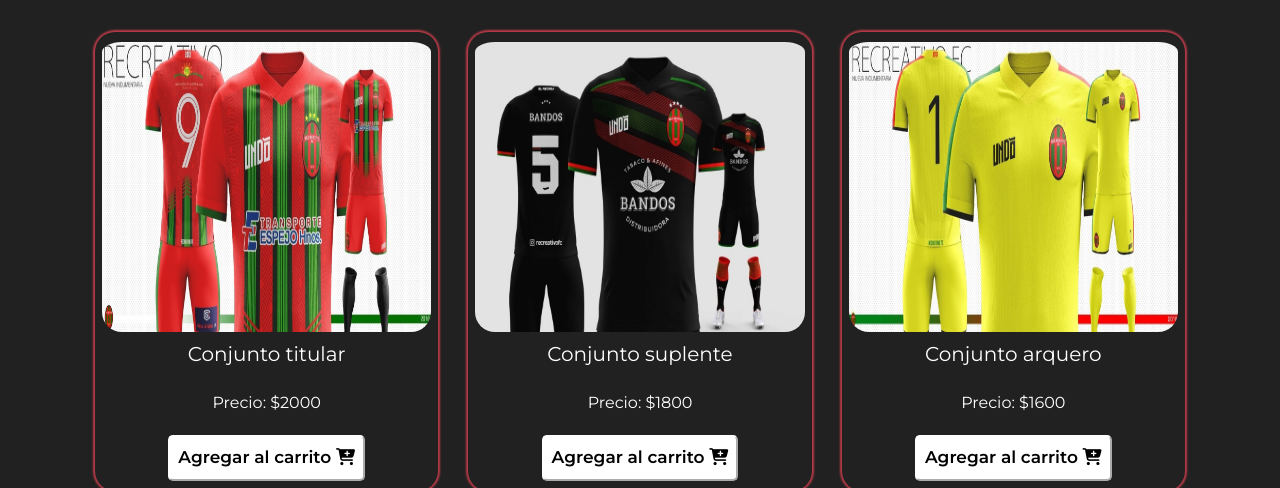
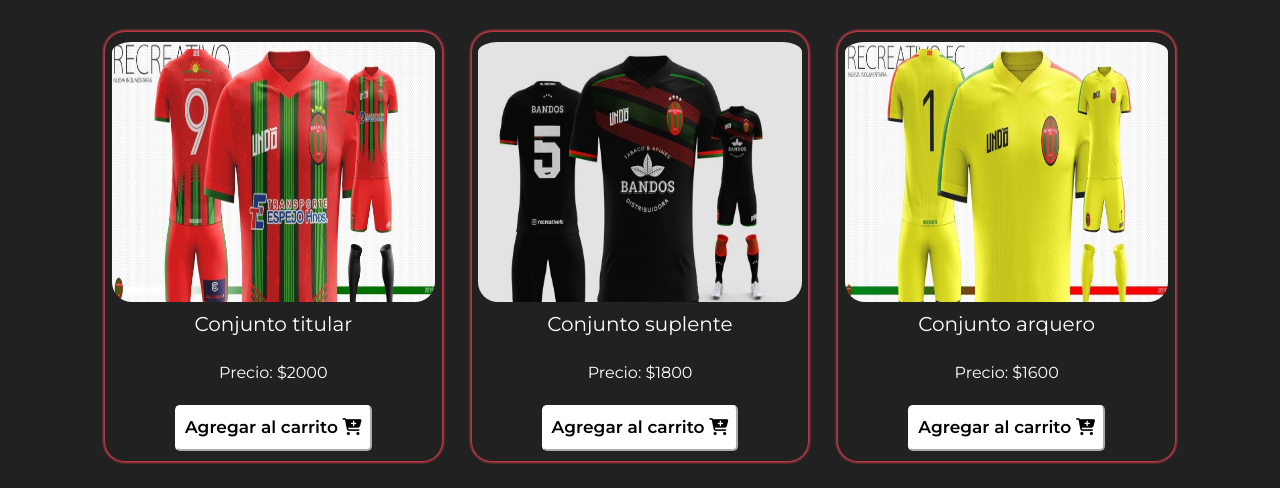
Before and after one commit to FacundoVillarroel/FinalProyectWebDevelopment, a website: page pages/tienda.html in a window 1280 px wide. Shown: the part 267-755 px from the top of the page. Drawn offline with nearby package versions, Linux system fonts and the light colour scheme.

Commit message:
Revert "se arreglan tamaños de imagen de los productos en responsive"
This reverts commit 612a90b38fe60ad9c6bd7567cd8173f9b23472f8.

```diff
--- a/scss/_tienda.scss
+++ b/scss/_tienda.scss
@@ -4,8 +4,8 @@
     grid-template-rows: repeat(4, auto);
     row-gap: 3rem;
     justify-items: center;
-    padding: 0rem 1rem;
-    margin: 2rem 2rem;
+    padding: 0rem 4rem;
+    margin: 2rem 6.5rem;
     .gridGaleria {
         display: grid;
         grid-template-columns: repeat(1fr);
@@ -50,7 +50,7 @@
 .imgProducto{
     padding-top: 1rem;
     width: 96%;
-    height: 18rem;
+    height: 10rem;
     border-radius: 2rem;
 }
 .productoTitulo{
--- a/scss/_vistaPc.scss
+++ b/scss/_vistaPc.scss
@@ -86,7 +86,6 @@
 
 
   /* SECCIÓN NOSOTROS PC */
-
   .gridPadreNosotros{
     .gridGaleria {
       display: grid;
@@ -98,7 +97,6 @@
   }
 
   /* SECCIÓN TIENDA PC */
-
   .gridPadreTienda{
     .gridGaleria {
       display: grid;
@@ -106,9 +104,8 @@
       grid-template-rows: repeat(4, auto);
       column-gap: 1rem;
       row-gap: 1rem;
-      padding: 0rem 6.5rem;
       .imgProducto{
-        height: 30rem;
+        height: 27rem;
       }
       .productoBoton{
         font-size: 1.7rem;
--- a/scss/_vistaTablet.scss
+++ b/scss/_vistaTablet.scss
@@ -182,7 +182,7 @@
       column-gap: 1rem;
       row-gap: 1rem;
       .imgProducto{
-        height: 20rem;
+        height: 15rem;
       }
       .productoBoton{
         font-size: 1.2rem;
```
Also changed, not shown: css/estilos.css.
